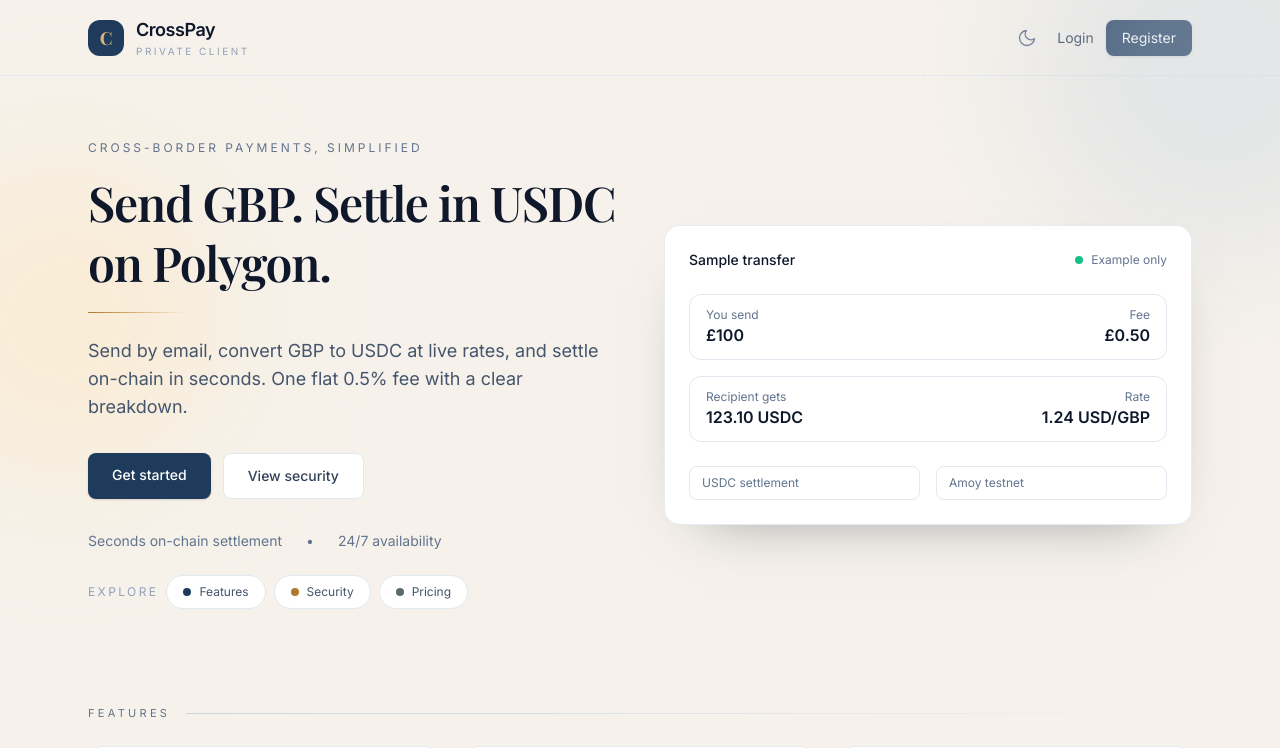
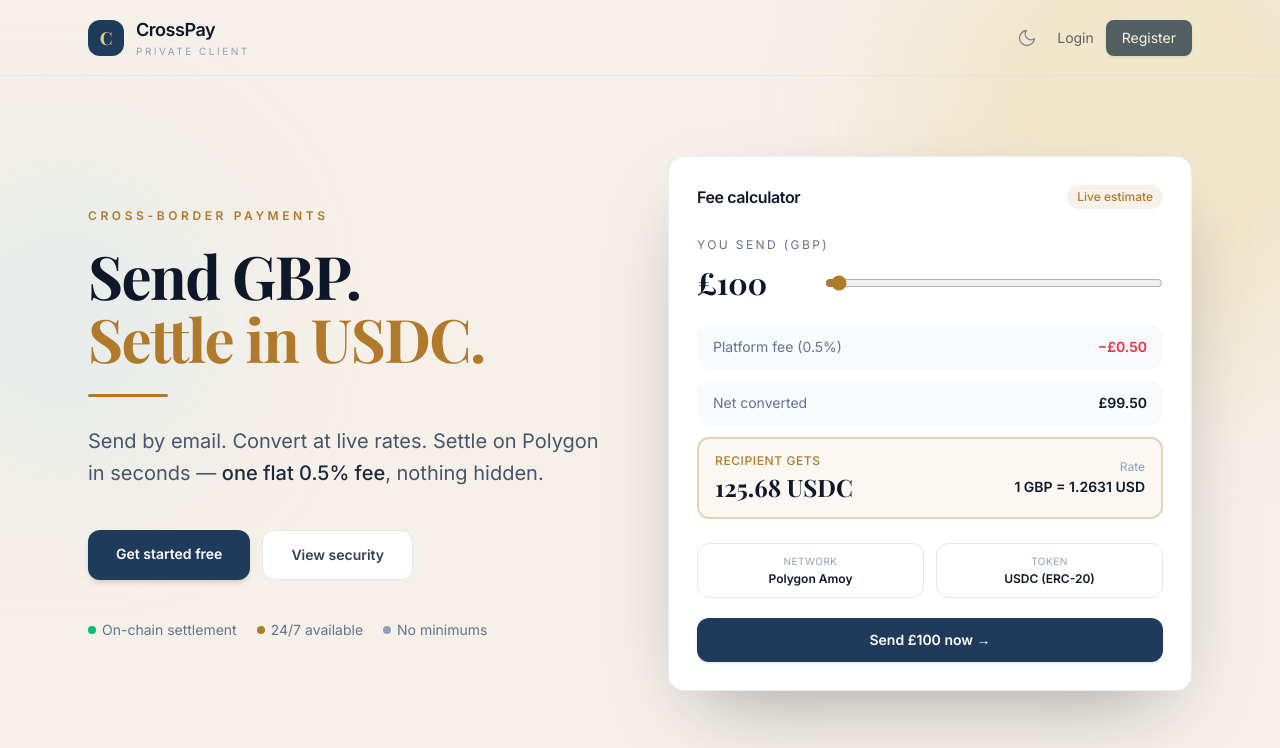
Before and after one commit to dax-side/cross_payment, a React (Vite) app in the folder frontend/: page / in a window 1280 px wide. Shown: the top 748 px of the page. Built offline with nearby package versions, Linux system fonts and the light colour scheme; no server answers.

Commit message:
feat: add interactive fee calculator and update landing page layout

```diff
--- a/frontend/src/pages/Landing.tsx
+++ b/frontend/src/pages/Landing.tsx
@@ -1,24 +1,31 @@
 import { Link } from 'react-router-dom';
+import { useState } from 'react';
 import { useDarkMode } from '../hooks/useDarkMode';
 
 export default function Landing() {
   const { dark, toggle } = useDarkMode();
+  const [sendAmount, setSendAmount] = useState(100);
+  const fee = +(sendAmount * 0.005).toFixed(2);
+  const net = +(sendAmount - fee).toFixed(2);
+  // Mock rate — live rate comes from backend in real usage
+  const rate = 1.2631;
+  const recipientGets = +(net * rate).toFixed(2);
 
   return (
-    <div className="min-h-screen bg-[#f6f2eb] dark:bg-slate-950 text-slate-900 dark:text-slate-100 transition-colors duration-300">
+    <div className="min-h-screen bg-[#f5f0e8] dark:bg-[#0c1117] text-slate-900 dark:text-slate-100 transition-colors duration-300">
       <div className="relative overflow-hidden">
         <div className="pointer-events-none absolute inset-0">
-          <div className="absolute -top-32 -right-32 h-96 w-96 rounded-full bg-[#cbd5e1]/40 dark:bg-[#cbd5e1]/10 blur-3xl" />
-          <div className="absolute top-40 -left-24 h-80 w-80 rounded-full bg-[#fde7c7]/55 dark:bg-[#fde7c7]/10 blur-3xl" />
-          <div className="absolute bottom-0 right-10 h-64 w-64 rounded-full bg-[#dbe7dd]/50 dark:bg-[#dbe7dd]/10 blur-3xl" />
+          <div className="absolute -top-32 -right-32 h-[32rem] w-[32rem] rounded-full bg-[#e8c97a]/25 dark:bg-[#c8962a]/10 blur-3xl" />
+          <div className="absolute top-40 -left-24 h-80 w-80 rounded-full bg-[#d4e8f0]/40 dark:bg-[#1f3b5c]/20 blur-3xl" />
+          <div className="absolute bottom-0 right-10 h-64 w-64 rounded-full bg-[#c8e6d4]/40 dark:bg-[#1a4a2e]/20 blur-3xl" />
         </div>
 
         {/* Header */}
-        <header className="border-b border-slate-200/80 dark:border-slate-800">
+        <header className="border-b border-slate-200/80 dark:border-slate-800/80">
           <div className="max-w-6xl mx-auto flex items-center justify-between px-6 py-4">
             <div className="flex items-center gap-3">
               <div className="h-9 w-9 rounded-xl bg-[#1f3b5c] flex items-center justify-center">
-                <span className="text-[#d9b47a] font-serif font-bold text-lg">C</span>
+                <span className="text-[#e8c97a] font-serif font-bold text-lg">C</span>
               </div>
               <div>
                 <h1 className="text-lg font-semibold tracking-tight dark:text-white">CrossPay</h1>
@@ -47,7 +54,7 @@
               </Link>
               <Link
                 to="/register"
-                className="text-sm bg-[#1f3b5c] text-white px-4 py-2 rounded-lg shadow-sm hover:bg-[#1a324d]"
+                className="text-sm bg-[#1f3b5c] text-white px-4 py-2 rounded-lg shadow-sm hover:bg-[#17304d] transition"
               >
                 Register
               </Link>
@@ -57,97 +64,107 @@
 
         {/* Hero */}
         <main className="relative">
-          <section className="max-w-6xl mx-auto px-6 pt-16 pb-12 grid lg:grid-cols-2 gap-12 items-center">
+          <section className="max-w-6xl mx-auto px-6 pt-20 pb-16 grid lg:grid-cols-2 gap-14 items-center">
+            {/* Copy */}
             <div>
-              <p className="text-xs uppercase tracking-[0.25em] text-slate-500 dark:text-slate-400 mb-4">
-                Cross-border payments, simplified
+              <p className="text-xs uppercase tracking-[0.3em] text-[#b07a2a] dark:text-[#e8c97a] font-semibold mb-5">
+                Cross-border payments
               </p>
-              <h2 className="text-4xl md:text-5xl font-serif font-semibold tracking-tight leading-tight mb-5 dark:text-white">
-                Send GBP. Settle in USDC on Polygon.
+              <h2 className="text-5xl md:text-6xl font-serif font-bold tracking-tight leading-[1.05] mb-6 dark:text-white">
+                Send GBP.<br />
+                <span className="text-[#b07a2a] dark:text-[#e8c97a]">Settle in USDC.</span>
               </h2>
-              <div className="h-px w-24 bg-gradient-to-r from-[#b07a2a] via-[#d9b47a] to-transparent mb-6" />
-              <p className="text-lg text-slate-600 dark:text-slate-400 mb-8">
-                Send by email, convert GBP to USDC at live rates, and settle on-chain in
-                seconds. One flat 0.5% fee with a clear breakdown.
+              <div className="h-[3px] w-20 bg-[#b07a2a] dark:bg-[#e8c97a] rounded-full mb-7" />
+              <p className="text-xl text-slate-600 dark:text-slate-400 mb-10 leading-relaxed">
+                Send by email. Convert at live rates. Settle on Polygon in seconds —{' '}
+                <span className="text-slate-800 dark:text-slate-200 font-medium">one flat 0.5% fee</span>, nothing hidden.
               </p>
-              <div className="flex flex-wrap gap-3">
+              <div className="flex flex-wrap gap-3 mb-10">
                 <Link
                   to="/register"
-                  className="bg-[#1f3b5c] text-white px-6 py-3 rounded-lg text-sm font-medium shadow-sm hover:bg-[#1a324d]"
+                  className="bg-[#1f3b5c] text-white px-7 py-3.5 rounded-xl text-sm font-semibold shadow-md hover:bg-[#17304d] transition"
                 >
-                  Get started
+                  Get started free
                 </Link>
                 <a
                   href="#security"
-                  className="bg-white dark:bg-slate-800 text-slate-700 dark:text-slate-300 px-6 py-3 rounded-lg text-sm font-medium border border-slate-200 dark:border-slate-700 hover:border-slate-300 dark:hover:border-slate-600"
+                  className="bg-white dark:bg-slate-800 text-slate-700 dark:text-slate-300 px-7 py-3.5 rounded-xl text-sm font-semibold border border-slate-200 dark:border-slate-700 hover:border-[#b07a2a] dark:hover:border-[#e8c97a] transition"
                 >
                   View security
                 </a>
               </div>
-              <div className="mt-8 flex items-center gap-6 text-sm text-slate-500 dark:text-slate-400">
-                <span>Seconds on-chain settlement</span>
-                <span>•</span>
-                <span>24/7 availability</span>
-              </div>
-              <div className="mt-6 flex flex-wrap items-center gap-2">
-                <span className="text-xs uppercase tracking-[0.2em] text-slate-400">Explore</span>
-                <a
-                  href="#features"
-                  className="inline-flex items-center gap-2 rounded-full border border-slate-200 dark:border-slate-700 bg-white dark:bg-slate-800 px-4 py-2 text-xs text-slate-600 dark:text-slate-300 hover:text-slate-900 dark:hover:text-white hover:border-slate-300 dark:hover:border-slate-600 transition"
-                >
-                  <span className="h-2 w-2 rounded-full bg-[#1f3b5c]" />
-                  Features
-                </a>
-                <a
-                  href="#security"
-                  className="inline-flex items-center gap-2 rounded-full border border-slate-200 dark:border-slate-700 bg-white dark:bg-slate-800 px-4 py-2 text-xs text-slate-600 dark:text-slate-300 hover:text-slate-900 dark:hover:text-white hover:border-slate-300 dark:hover:border-slate-600 transition"
-                >
-                  <span className="h-2 w-2 rounded-full bg-[#b07a2a]" />
-                  Security
-                </a>
-                <a
-                  href="#pricing"
-                  className="inline-flex items-center gap-2 rounded-full border border-slate-200 dark:border-slate-700 bg-white dark:bg-slate-800 px-4 py-2 text-xs text-slate-600 dark:text-slate-300 hover:text-slate-900 dark:hover:text-white hover:border-slate-300 dark:hover:border-slate-600 transition"
-                >
-                  <span className="h-2 w-2 rounded-full bg-[#5b6b6f]" />
-                  Pricing
-                </a>
+              <div className="flex items-center gap-5 text-sm text-slate-500 dark:text-slate-400">
+                <span className="flex items-center gap-1.5"><span className="h-2 w-2 rounded-full bg-emerald-500" />On-chain settlement</span>
+                <span className="flex items-center gap-1.5"><span className="h-2 w-2 rounded-full bg-[#b07a2a] dark:bg-[#e8c97a]" />24/7 available</span>
+                <span className="flex items-center gap-1.5"><span className="h-2 w-2 rounded-full bg-slate-400" />No minimums</span>
               </div>
             </div>
-            <div className="bg-white dark:bg-slate-800 border border-slate-200/80 dark:border-slate-700 rounded-2xl shadow-[0_24px_60px_-40px_rgba(15,23,42,0.55)] p-6">
-              <div className="flex items-center justify-between mb-6">
-                <p className="text-sm font-medium dark:text-white">Sample transfer</p>
-                <span className="text-xs text-slate-500 dark:text-slate-400 inline-flex items-center gap-2">
-                  <span className="h-2 w-2 rounded-full bg-emerald-500 animate-pulse" />
-                  Example only
-                </span>
+
+            {/* Interactive Fee Calculator */}
+            <div className="bg-white dark:bg-[#141b26] border border-slate-200/80 dark:border-slate-700/60 rounded-2xl shadow-[0_32px_80px_-32px_rgba(15,23,42,0.4)] dark:shadow-[0_32px_80px_-32px_rgba(0,0,0,0.7)] p-7">
+              <div className="flex items-center justify-between mb-7">
+                <p className="text-base font-semibold dark:text-white tracking-tight">Fee calculator</p>
+                <span className="text-xs text-[#b07a2a] dark:text-[#e8c97a] font-medium bg-[#b07a2a]/10 dark:bg-[#e8c97a]/10 px-2.5 py-1 rounded-full">Live estimate</span>
               </div>
-              <div className="space-y-4">
-                <div className="flex items-center justify-between rounded-xl border border-slate-200 dark:border-slate-600 px-4 py-3">
+
+              {/* Amount slider */}
+              <div className="mb-6">
+                <label className="text-xs uppercase tracking-[0.2em] text-slate-500 dark:text-slate-400 mb-3 block">You send (GBP)</label>
+                <div className="relative flex items-center gap-4">
+                  <span className="text-3xl font-serif font-bold dark:text-white w-28 shrink-0">
+                    £{sendAmount.toLocaleString()}
+                  </span>
+                  <input
+                    type="range"
+                    min={10}
+                    max={5000}
+                    step={10}
+                    value={sendAmount}
+                    onChange={(e) => setSendAmount(Number(e.target.value))}
+                    className="flex-1 accent-[#b07a2a]"
+                  />
+                </div>
+              </div>
+
+              {/* Breakdown */}
+              <div className="space-y-3 mb-6">
+                <div className="flex items-center justify-between rounded-xl bg-slate-50 dark:bg-slate-800/60 px-4 py-3">
+                  <span className="text-sm text-slate-500 dark:text-slate-400">Platform fee (0.5%)</span>
+                  <span className="text-sm font-semibold text-red-500">−£{fee.toFixed(2)}</span>
+                </div>
+                <div className="flex items-center justify-between rounded-xl bg-slate-50 dark:bg-slate-800/60 px-4 py-3">
+                  <span className="text-sm text-slate-500 dark:text-slate-400">Net converted</span>
+                  <span className="text-sm font-semibold dark:text-white">£{net.toFixed(2)}</span>
+                </div>
+                <div className="flex items-center justify-between rounded-xl border-2 border-[#b07a2a]/30 dark:border-[#e8c97a]/20 bg-[#b07a2a]/5 dark:bg-[#e8c97a]/5 px-4 py-3.5">
                   <div>
-                    <p className="text-xs text-slate-500 dark:text-slate-400">You send</p>
-                    <p className="text-base font-semibold dark:text-white">£100</p>
+                    <p className="text-xs text-[#b07a2a] dark:text-[#e8c97a] font-medium uppercase tracking-wider mb-0.5">Recipient gets</p>
+                    <p className="text-2xl font-serif font-bold dark:text-white">{recipientGets.toLocaleString()} USDC</p>
                   </div>
                   <div className="text-right">
-                    <p className="text-xs text-slate-500 dark:text-slate-400">Fee</p>
-                    <p className="text-base font-semibold dark:text-white">£0.50</p>
-                  </div>
-                </div>
-                <div className="flex items-center justify-between rounded-xl border border-slate-200 dark:border-slate-600 px-4 py-3">
-                  <div>
-                    <p className="text-xs text-slate-500 dark:text-slate-400">Recipient gets</p>
-                    <p className="text-base font-semibold dark:text-white">123.10 USDC</p>
-                  </div>
-                  <div className="text-right">
-                    <p className="text-xs text-slate-500 dark:text-slate-400">Rate</p>
-                    <p className="text-base font-semibold dark:text-white">1.24 USD/GBP</p>
+                    <p className="text-xs text-slate-400 mb-0.5">Rate</p>
+                    <p className="text-sm font-semibold dark:text-slate-200">1 GBP = {rate} USD</p>
                   </div>
                 </div>
               </div>
-              <div className="mt-6 grid grid-cols-2 gap-4 text-xs text-slate-500 dark:text-slate-400">
-                <div className="rounded-lg border border-slate-200 dark:border-slate-600 px-3 py-2">USDC settlement</div>
-                <div className="rounded-lg border border-slate-200 dark:border-slate-600 px-3 py-2">Amoy testnet</div>
+
+              <div className="grid grid-cols-2 gap-3">
+                <div className="rounded-xl border border-slate-200 dark:border-slate-700 px-3 py-2.5 text-center">
+                  <p className="text-[10px] uppercase tracking-wider text-slate-400 mb-0.5">Network</p>
+                  <p className="text-xs font-semibold dark:text-white">Polygon Amoy</p>
+                </div>
+                <div className="rounded-xl border border-slate-200 dark:border-slate-700 px-3 py-2.5 text-center">
+                  <p className="text-[10px] uppercase tracking-wider text-slate-400 mb-0.5">Token</p>
+                  <p className="text-xs font-semibold dark:text-white">USDC (ERC-20)</p>
+                </div>
               </div>
+
+              <Link
+                to="/register"
+                className="mt-5 block w-full text-center bg-[#1f3b5c] hover:bg-[#17304d] text-white py-3 rounded-xl text-sm font-semibold transition shadow-sm"
+              >
+                Send £{sendAmount.toLocaleString()} now →
+              </Link>
             </div>
           </section>
 
```
